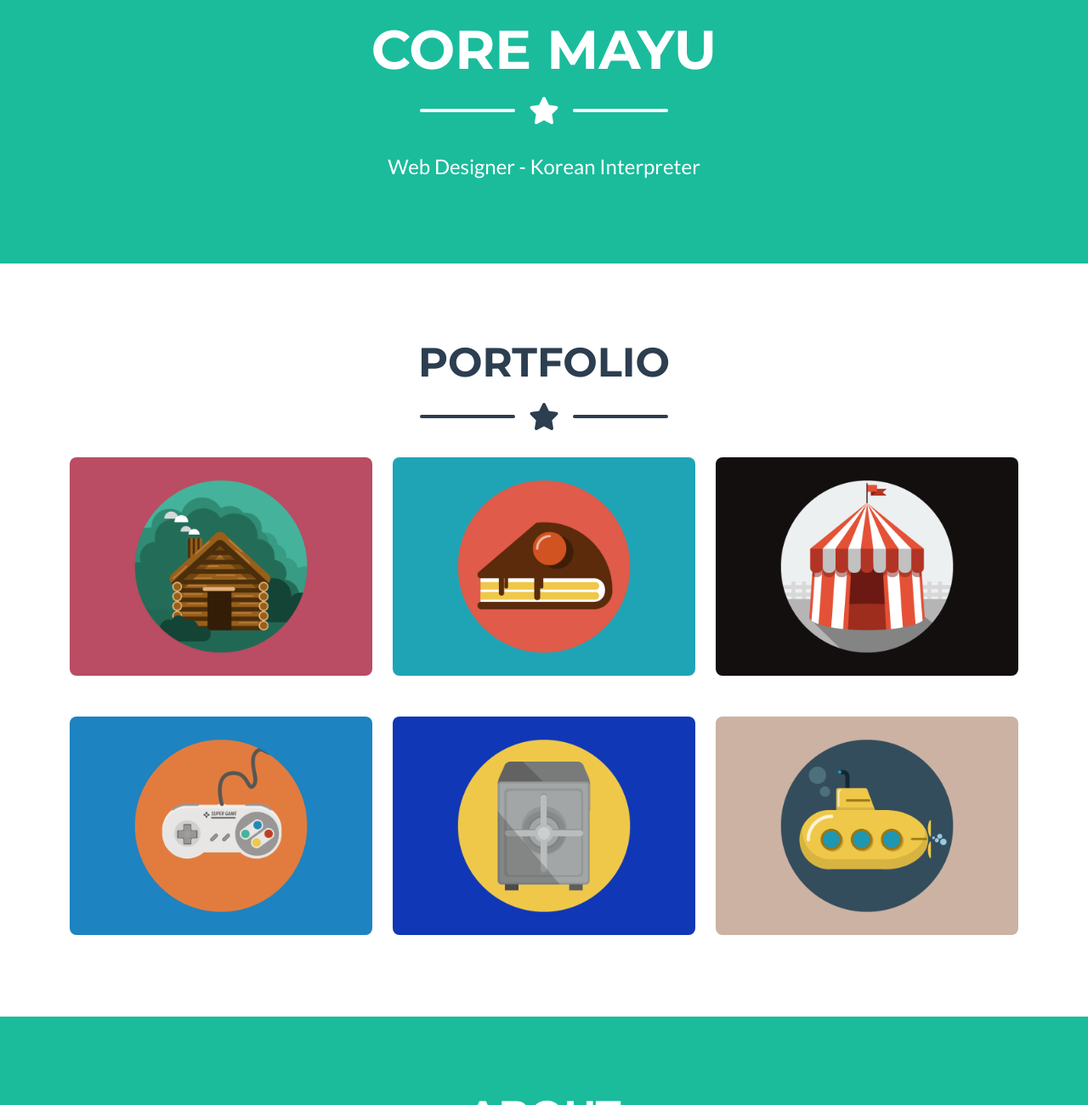
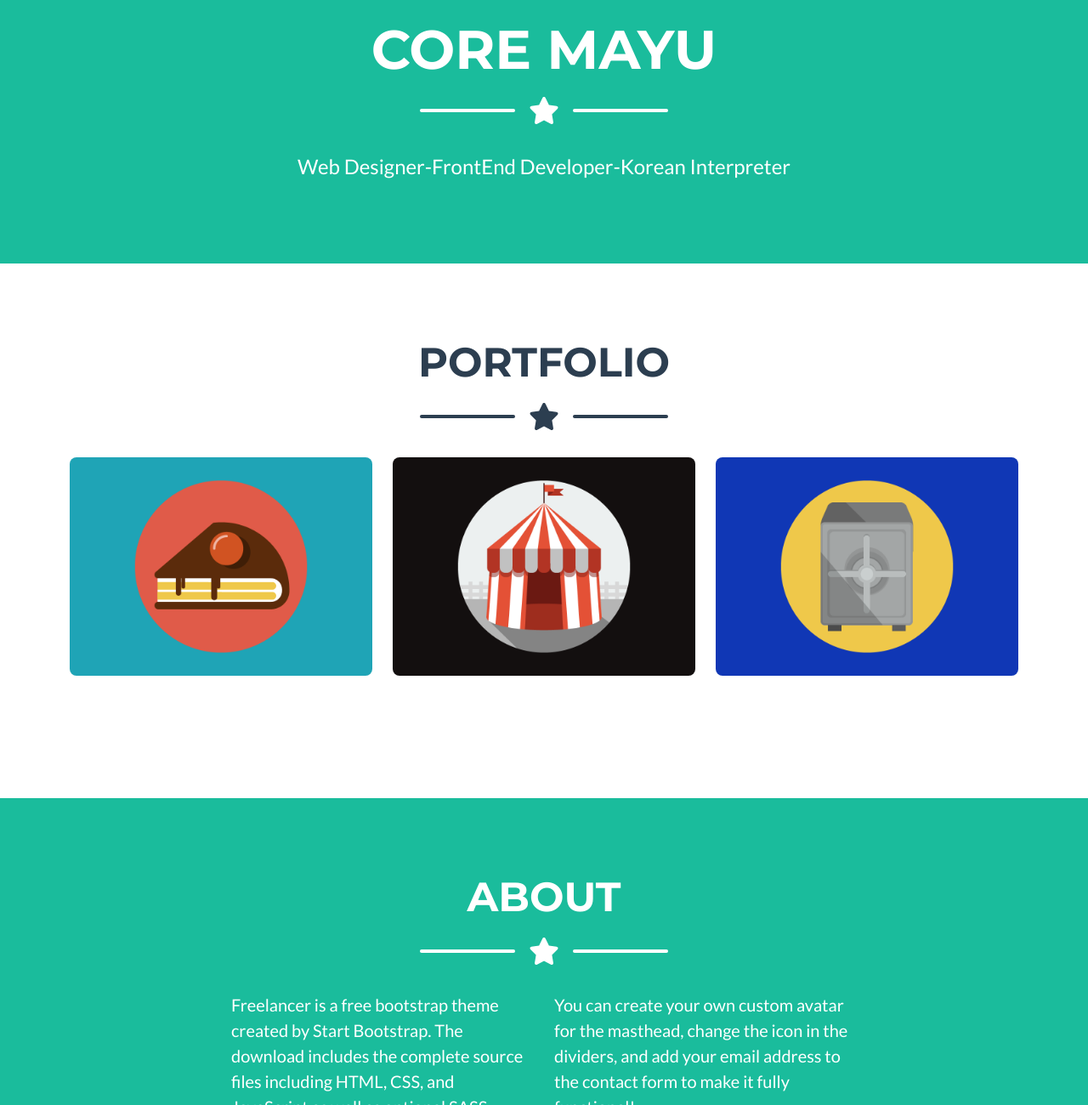
Before and after one commit to coremayu/github.io, a plain HTML site: page index.html in a window 1280 px wide. Shown: the part 458-1758 px from the top of the page at 85% size. Drawn offline with nearby package versions, Linux system fonts and the light colour scheme.

Commit message:
アイコン3つになりました

```diff
--- a/index.html
+++ b/index.html
@@ -48,7 +48,7 @@
                     <div class="divider-custom-line"></div>
                 </div>
                 <!-- Masthead Subheading-->
-                <p class="masthead-subheading font-weight-light mb-0">Web Designer - Korean Interpreter</p>
+                <p class="masthead-subheading font-weight-light mb-0">Web Designer-FrontEnd Developer-Korean Interpreter</p>
             </div>
         </header>
         <!-- Portfolio Section-->
@@ -64,15 +64,7 @@
                 </div>
                 <!-- Portfolio Grid Items-->
                 <div class="row justify-content-center">
-                    <!-- Portfolio Item 1-->
-                    <div class="col-md-6 col-lg-4 mb-5">
-                        <div class="portfolio-item mx-auto" data-bs-toggle="modal" data-bs-target="#portfolioModal1">
-                            <div class="portfolio-item-caption d-flex align-items-center justify-content-center h-100 w-100">
-                                <div class="portfolio-item-caption-content text-center text-white"><i class="fas fa-plus fa-3x"></i></div>
-                            </div>
-                            <img class="img-fluid" src="assets/img/portfolio/cabin.png" alt="..." />
-                        </div>
-                    </div>
+
                     <!-- Portfolio Item 2-->
                     <div class="col-md-6 col-lg-4 mb-5">
                         <div class="portfolio-item mx-auto" data-bs-toggle="modal" data-bs-target="#portfolioModal2">
@@ -91,15 +83,6 @@
                             <img class="img-fluid" src="assets/img/portfolio/circus.png" alt="..." />
                         </div>
                     </div>
-                    <!-- Portfolio Item 4-->
-                    <div class="col-md-6 col-lg-4 mb-5 mb-lg-0">
-                        <div class="portfolio-item mx-auto" data-bs-toggle="modal" data-bs-target="#portfolioModal4">
-                            <div class="portfolio-item-caption d-flex align-items-center justify-content-center h-100 w-100">
-                                <div class="portfolio-item-caption-content text-center text-white"><i class="fas fa-plus fa-3x"></i></div>
-                            </div>
-                            <img class="img-fluid" src="assets/img/portfolio/game.png" alt="..." />
-                        </div>
-                    </div>
                     <!-- Portfolio Item 5-->
                     <div class="col-md-6 col-lg-4 mb-5 mb-md-0">
                         <div class="portfolio-item mx-auto" data-bs-toggle="modal" data-bs-target="#portfolioModal5">
@@ -109,14 +92,7 @@
                             <img class="img-fluid" src="assets/img/portfolio/safe.png" alt="..." />
                         </div>
                     </div>
-                    <!-- Portfolio Item 6-->
-                    <div class="col-md-6 col-lg-4">
-                        <div class="portfolio-item mx-auto" data-bs-toggle="modal" data-bs-target="#portfolioModal6">
-                            <div class="portfolio-item-caption d-flex align-items-center justify-content-center h-100 w-100">
-                                <div class="portfolio-item-caption-content text-center text-white"><i class="fas fa-plus fa-3x"></i></div>
-                            </div>
-                            <img class="img-fluid" src="assets/img/portfolio/submarine.png" alt="..." />
-                        </div>
+
                     </div>
                 </div>
             </div>
```
